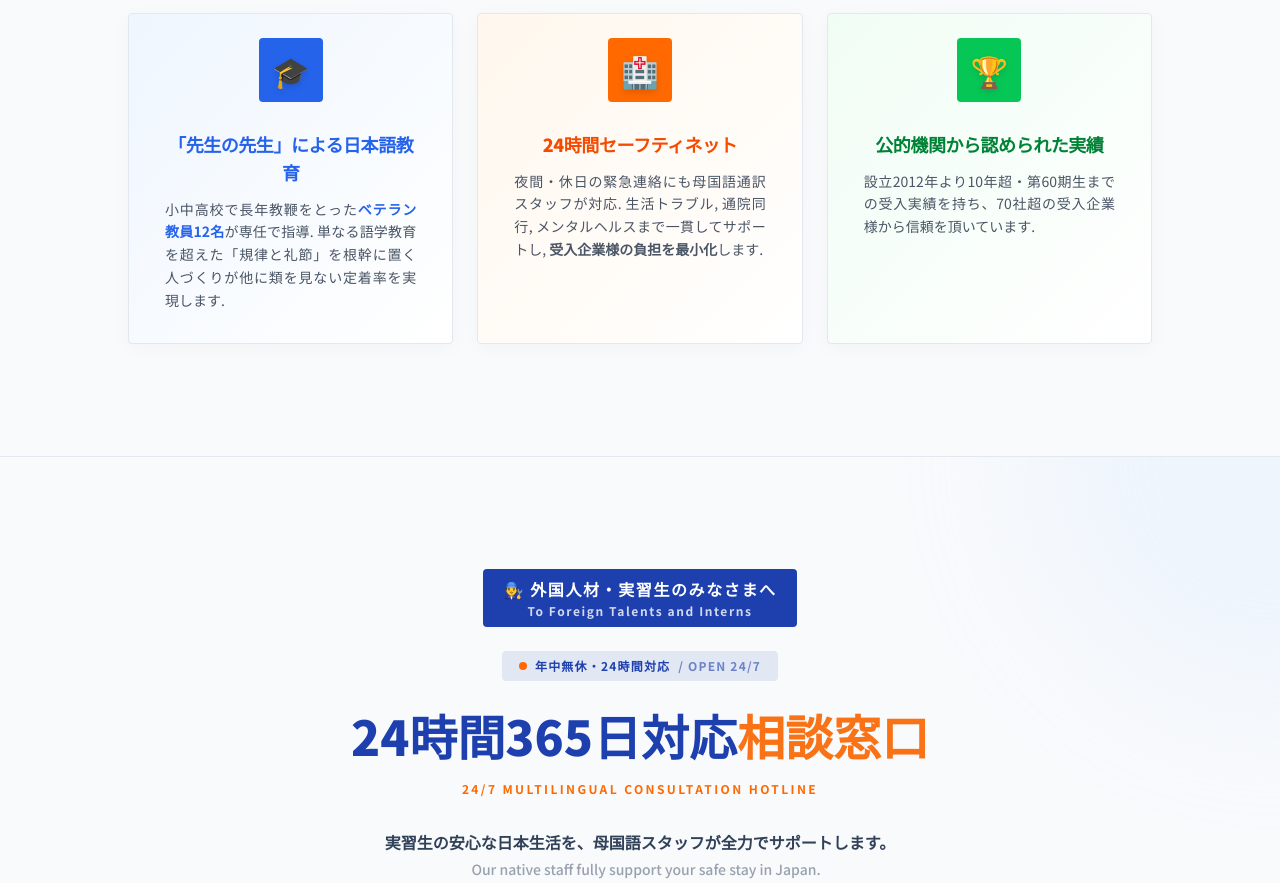
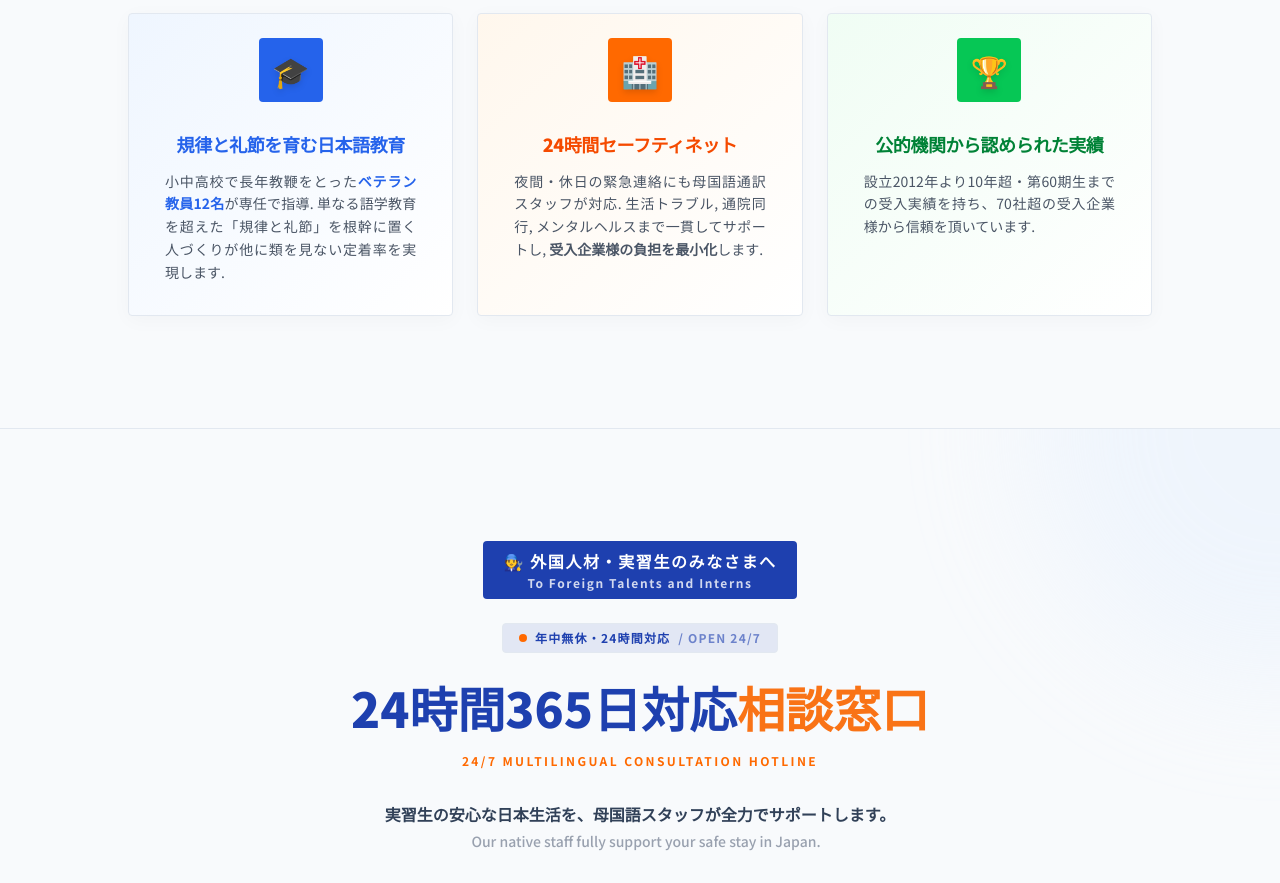
Before and after one commit to soldata1188/solutioncoop-jp, a Next.js app in the folder solutioncoop-app/: page / in a window 1280 px wide. Shown: the part 2380-3263 px from the top of the page. Built offline with nearby package versions, Linux system fonts and the light colour scheme; no server answers; grey boxes are pictures that could not be loaded.

Commit message:
Update strength card title to shorter version

```diff
--- a/solutioncoop-app/app/page.tsx
+++ b/solutioncoop-app/app/page.tsx
@@ -341,7 +341,7 @@ export default async function HomePage() {
             <div className="grid md:grid-cols-3 gap-6 max-w-5xl mx-auto">
               {[
                 { bg: 'from-blue-50 to-white', border: 'border-blue-100/50', iconBg: 'bg-navy', icon: '🎓',
-                  titleColor: 'text-navy', title:'「先生の先生」による日本語教育',
+                  titleColor: 'text-navy', title:'規律と礼節を育む日本語教育',
                   body: <>小中高校で長年教鞭をとった<strong className="text-navy">ベテラン教員12名</strong>が専任で指導. 単なる語学教育を超えた「規律と礼節」を根幹に置く人づくりが他に類を見ない定着率を実現します.</> },
                 { bg: 'from-orange-50 to-white', border: 'border-orange-100/50', iconBg: 'bg-orange-500', icon: '🏥',
                   titleColor: 'text-orange-600', title:'24時間セーフティネット',
```
Also changed, not shown: 2 other files (tests, documents, lock files or other folders).
